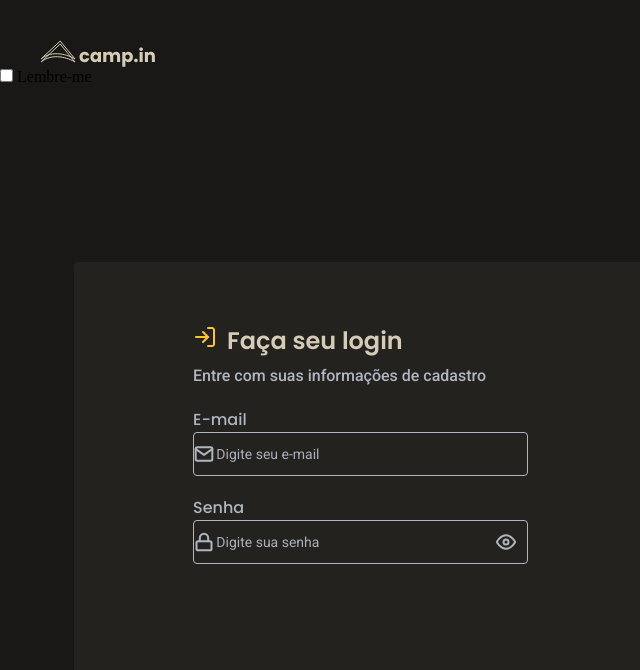
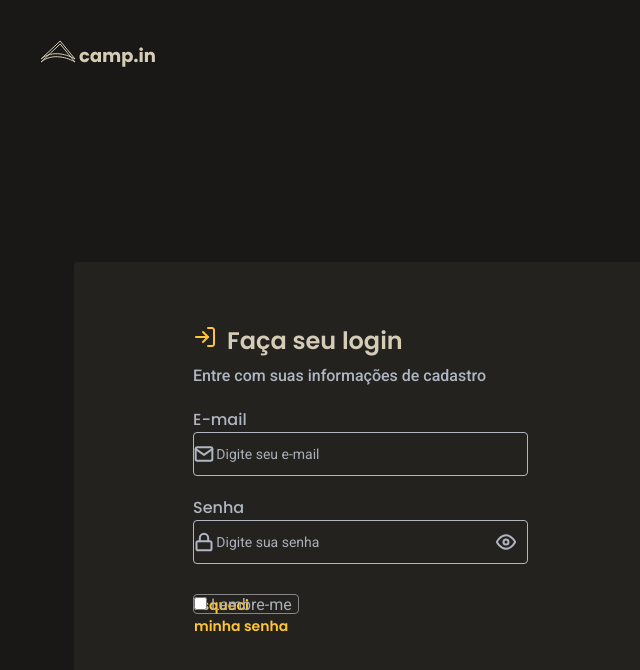
Before and after one commit to felpsalvs/Login-Form, a plain HTML site: page index.html in a window 1280 px wide. Shown: the whole page, without its empty margins (0-640 px from the left). Drawn offline with Linux system fonts and the light colour scheme.

Commit message:
adicionando checkbox

```diff
--- a/assets/scss/style.scss
+++ b/assets/scss/style.scss
@@ -129,3 +129,34 @@ body {
     }
 }
 }
+.check {
+    position: absolute;
+    color: #fff;
+    width: 106px;
+    height: 20px;
+    margin-left: 193px;
+    margin-top: 526px;
+    border: 1px solid #868686;
+    border-radius: 4px;
+    display: flex;
+    label {
+    font-family: 'Roboto';
+    font-style: normal;
+    font-weight: 400;
+    font-size: 16px;
+    color: #A9AFB9;
+    position: absolute;
+    }
+    a {
+        width: 153px;
+        height: 21px;
+        left: 374px;
+        top: 525px;
+        font-family: 'Poppins';
+        font-style: normal;
+        font-weight: 600;
+        font-size: 14px;
+        line-height: 21px;
+        color: #FFC632;
+    }
+}
--- a/index.html
+++ b/index.html
@@ -33,6 +33,7 @@
                 <label for="accept">
                     <input type="checkbox" id="accept" name="accept" value="yes"> Lembre-me
                 </label>
+                <a href="#">Esqueci minha senha</a>
             </div>
 
         </main>
```
Also changed, not shown: assets/css/style.css, 1 other file.
